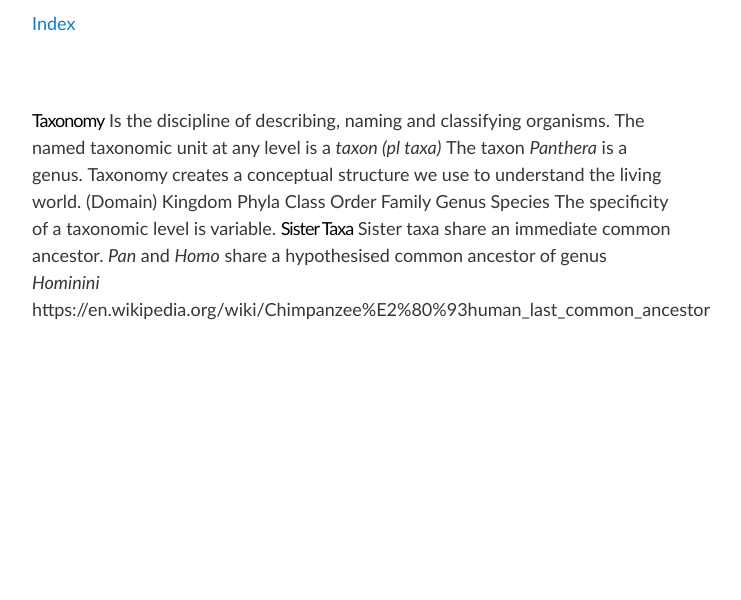
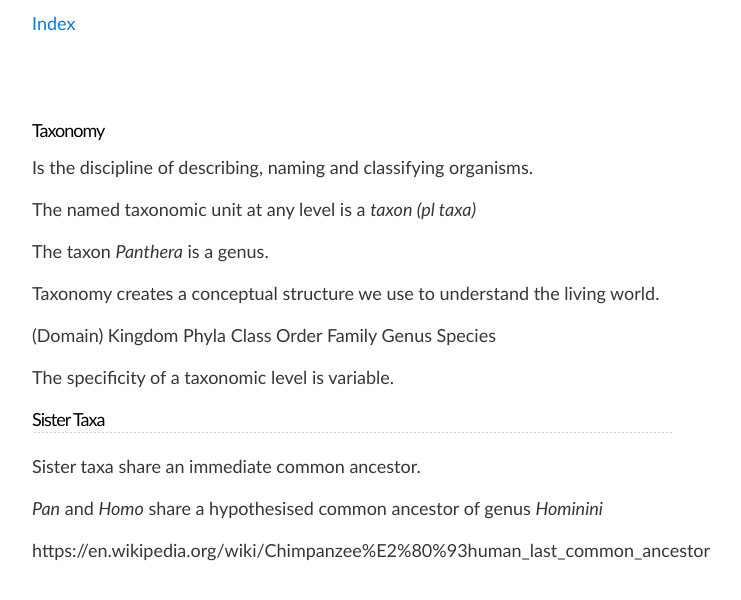
Before and after one commit to mathew-j-davis/sle-132-biology-form-and-function, a Jekyll site: the page built from taxonomy.md, in a window 1280 px wide. Shown: the top 600 px of the page, without its empty margins (288-1029 px from the left). Built offline with Jekyll 4.4.1, drawn with Linux system fonts in a browser that asks for light colours; our own code applies the rules of GitHub Pages for plain Markdown files.

Commit message:
remote theme test

```diff
--- a/_sass/jekyll-theme-slate.scss
+++ b/_sass/jekyll-theme-slate.scss
@@ -3,10 +3,6 @@
 /*******************************************************************************
 MeyerWeb Reset
 *******************************************************************************/
-
-* {
-  all: unset;
-}
 
 html, body, div, span, applet, object, iframe,
 h1, h2, h3, h4, h5, h6, p, blockquote, pre,
@@ -71,24 +67,24 @@ h1 {
 
 h2 {
   padding-bottom: 10px;
-  font-size: 1.4 em;
-
+  font-size: 1.2 em;
+  background: url('../images/bg_hr.png') repeat-x bottom;
 }
 
 h3 {
-  font-size: 1.4 em;
+  font-size: 1.2 em;
 }
 
 h4 {
-  font-size: 1.4 em;
+  font-size: 1.2 em;
 }
 
 h5 {
-  font-size: 1.4 em;
+  font-size: 1.2 em;
 }
 
 h6 {
-  font-size: 1.4 em;
+  font-size: 1.2 em;
 }
 
 p {
```
